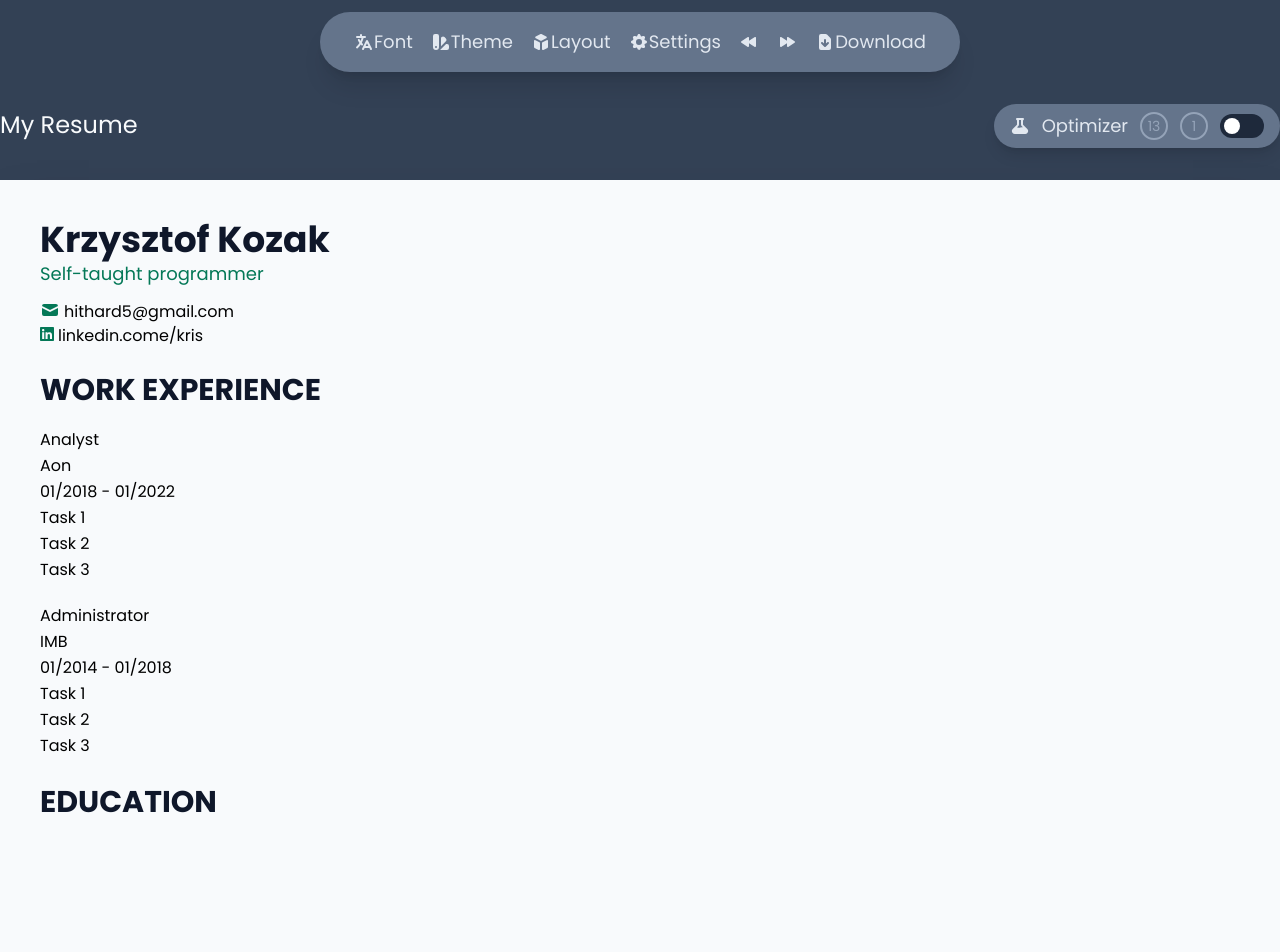
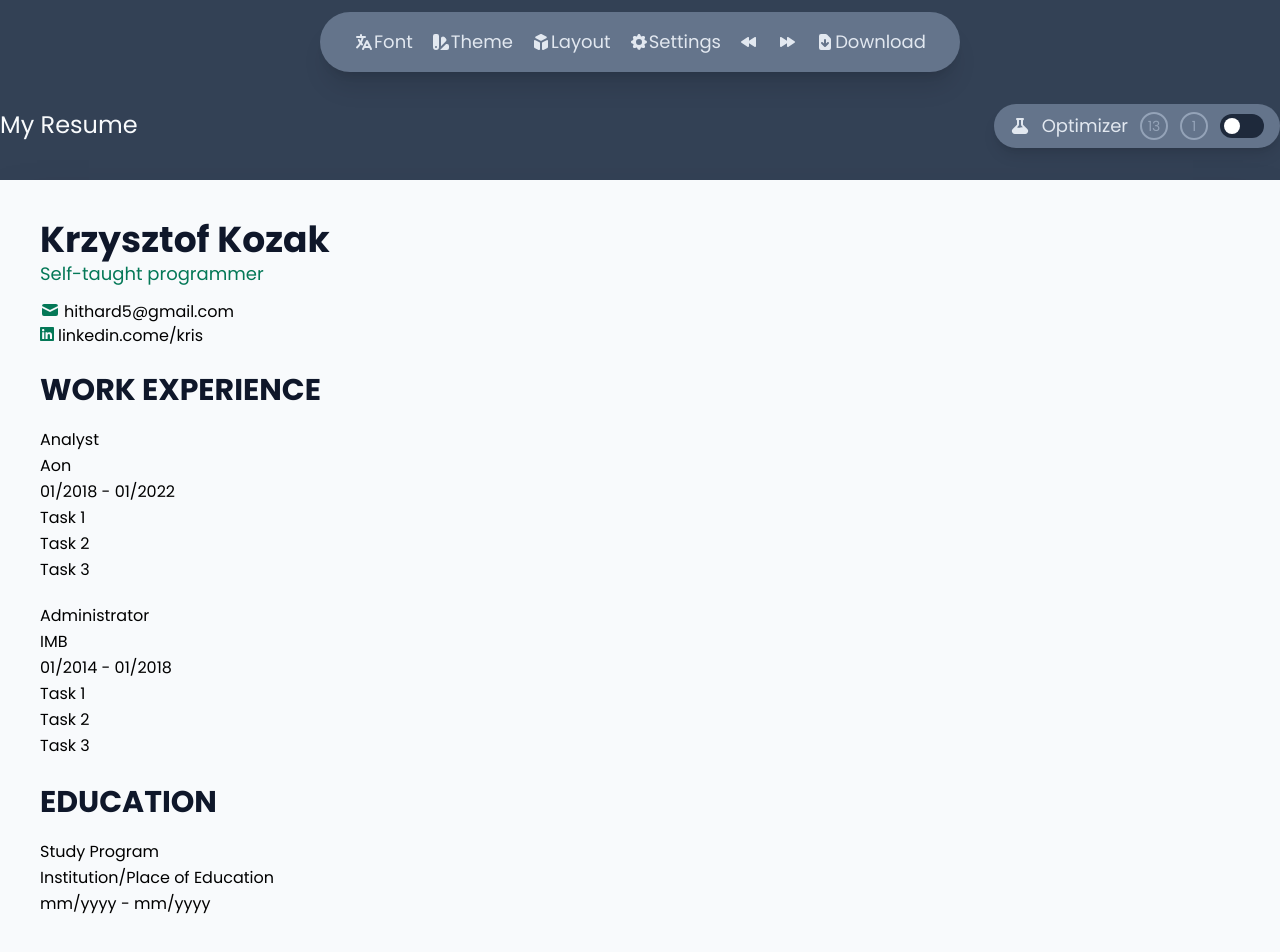
Before and after one commit to krzysztof-kozak/cv-builder, a React (Create React App) app: page / in a window 1280 px wide. Shown: the top 952 px of the page. Built offline with nearby package versions, Linux system fonts and the light colour scheme.

Commit message:
Add Institution with state logic

```diff
--- a/src/components/education/Education.js
+++ b/src/components/education/Education.js
@@ -1,11 +1,59 @@
 import { useState } from 'react';
 import { Institution } from './index';
 
+const defaultInstitutions = [
+  {
+    studyProgram: 'Study Program',
+    placeOfEducation: 'Institution/Place of Education',
+    courses: [],
+    startDate: 'mm/yyyy',
+    endDate: 'mm/yyyy',
+    id: crypto.randomUUID(),
+  },
+];
+
 export default function Education() {
-  const [institutions, setInstitutions] = useState([]);
+  const [institutions, setInstitutions] = useState(defaultInstitutions);
+  const [newInstitutionAdded, setNewInstitutionAdded] = useState(false);
 
-  const listOfInstitutions = institutions.map((institution) => {
-    return <Institution key={institution.id} institution={institution} />;
+  function handleInstitutionEdit(positionId, nextPosition) {
+    const nextInstitutions = institutions.map((ins) => {
+      if (ins.id === positionId) {
+        return nextPosition;
+      }
+      return ins;
+    });
+    setInstitutions(nextInstitutions);
+  }
+
+  function handleInstitutionAdd() {
+    const institutionToAdd = {
+      studyProgram: 'Study Program',
+      placeOfEducation: 'Institution / Place of Education',
+      courses: [{ id: crypto.randomUUID(), value: '' }],
+      startDate: '',
+      endDate: '',
+      id: crypto.randomUUID(),
+    };
+
+    const nextInstitution = [...institutions, institutionToAdd];
+    setInstitutions(nextInstitution);
+
+    if (!newInstitutionAdded) {
+      setNewInstitutionAdded(true);
+    }
+  }
+
+  const listOfInstitutions = institutions.map((institution, index) => {
+    return (
+      <Institution
+        key={institution.id}
+        institution={institution}
+        onInstitutionEdit={handleInstitutionEdit}
+        onInstitutionAdd={handleInstitutionAdd}
+        defaultEditing={index === institutions.length - 1 && newInstitutionAdded}
+      />
+    );
   });
 
   return (
--- a/src/components/education/Institution.js
+++ b/src/components/education/Institution.js
@@ -1,8 +1,39 @@
-import { useState } from 'react';
+import { useEffect, useRef, useState } from 'react';
 import { PlusCircleIcon } from '@heroicons/react/solid';
+import { flushSync } from 'react-dom';
 
-export default function Institution({ institution }) {
-  const [editing, setEditing] = useState(false);
+export default function Institution({ institution, onInstitutionAdd, onInstitutionEdit, defaultEditing }) {
+  const [editing, setEditing] = useState(defaultEditing);
+  const institutionNodeRef = useRef(null);
+  const plusSignNodeRef = useRef(null);
+  const courseListNodeRef = useRef(null);
+
+  function handleEducationClick() {
+    setEditing(true);
+  }
+
+  function handleInstitutionEdit(nextPosition) {
+    onInstitutionEdit(institution.id, nextPosition);
+  }
+
+  function handleInstitutionAdd() {
+    onInstitutionAdd();
+  }
+
+  useEffect(() => {
+    function handleOutsideClick(e) {
+      const outsideClick = !institutionNodeRef.current.contains(e.target);
+      const plusSignClick = plusSignNodeRef.current?.contains(e.target);
+
+      if (outsideClick || plusSignClick) {
+        setEditing(false);
+      }
+    }
+
+    document.addEventListener('mousedown', handleOutsideClick);
+
+    return () => document.removeEventListener('mousedown', handleOutsideClick);
+  }, [editing]);
 
   const { studyProgram, placeOfEducation, startDate, endDate, courses } = institution;
 
@@ -15,12 +46,20 @@ export default function Institution({ institution }) {
           placeholder="Title/Position"
           value={studyProgram}
           name="studyProgram"
+          onChange={(e) => {
+            const nextInstitution = { ...institution, studyProgram: e.target.value };
+            handleInstitutionEdit(nextInstitution);
+          }}
         />
         <input
           className="bg-initial flex-shrink-0 basis-full border-b-2 border-emerald-200 border-transparent bg-inherit focus:border-emerald-600 focus:outline-none"
           placeholder="Workplace/Company"
           value={placeOfEducation}
-          name="Place of Education"
+          name="placeOfEducation"
+          onChange={(e) => {
+            const nextInstitution = { ...institution, placeOfEducation: e.target.value };
+            handleInstitutionEdit(nextInstitution);
+          }}
         />
         <div className="flex gap-2">
           <input
@@ -28,6 +67,10 @@ export default function Institution({ institution }) {
             placeholder="mm/yyyy"
             value={startDate}
             name="startDate"
+            onChange={(e) => {
+              const nextInstitution = { ...institution, startDate: e.target.value };
+              handleInstitutionEdit(nextInstitution);
+            }}
           />{' '}
           <span>-</span>{' '}
           <input
@@ -35,20 +78,71 @@ export default function Institution({ institution }) {
             placeholder="mm/yyyy"
             value={endDate}
             name="endDate"
+            onChange={(e) => {
+              const nextInstitution = { ...institution, endDate: e.target.value };
+              handleInstitutionEdit(nextInstitution);
+            }}
           />
         </div>
-        <ul className="flex flex-shrink-0 basis-full flex-wrap">
-          {courses.map(({ id, value }) => (
+        <ul ref={courseListNodeRef} className="flex flex-shrink-0 basis-full flex-wrap">
+          {courses.length > 0 ? (
+            courses.map(({ id, value }) => (
+              <input
+                className="flex-shrink-0 basis-full border-b-2 border-emerald-200 border-transparent bg-inherit focus:border-emerald-600 focus:outline-none"
+                placeholder="Accomplishment/Responsibility/Task"
+                key={id}
+                value={value}
+                name="courses"
+                onChange={(e) => {
+                  const nextCourses = courses.map((c) => {
+                    if (c.id === id) {
+                      return { ...c, value: e.target.value };
+                    }
+                    return c;
+                  });
+                  const nextInstitution = { ...institution, courses: nextCourses };
+
+                  handleInstitutionEdit(nextInstitution);
+                }}
+                onKeyDown={(e) => {
+                  const pressedEnter = e.key === 'Enter';
+                  const hasValue = e.target.value.length > 0;
+
+                  if (pressedEnter && hasValue) {
+                    const nextCourses = [...courses, { id: crypto.randomUUID(), value: '' }];
+                    const nextInstitution = { ...institution, courses: nextCourses };
+
+                    flushSync(() => {
+                      handleInstitutionEdit(nextInstitution);
+                    });
+                    courseListNodeRef.current.lastChild.focus();
+                  }
+                }}
+              />
+            ))
+          ) : (
             <input
               className="flex-shrink-0 basis-full border-b-2 border-emerald-200 border-transparent bg-inherit focus:border-emerald-600 focus:outline-none"
-              placeholder="Accomplishment/Responsibility/Task"
-              key={id}
-              value={value}
+              placeholder="Course/Thesis/Project"
               name="courses"
+              onChange={(e) => {
+                const nextCourses = [...courses, { id: crypto.randomUUID(), value: e.target.value }];
+                const nextInstitution = { ...institution, courses: nextCourses };
+
+                flushSync(() => {
+                  handleInstitutionEdit(nextInstitution);
+                });
+
+                courseListNodeRef.current.lastChild.focus();
+              }}
             />
-          ))}
+          )}
         </ul>
-        <div className="group mt-3 flex flex-shrink-0 basis-full cursor-pointer items-center gap-3">
+        <div
+          ref={plusSignNodeRef}
+          onMouseDown={handleInstitutionAdd}
+          className="group mt-3 flex flex-shrink-0 basis-full cursor-pointer items-center gap-3"
+        >
           <PlusCircleIcon className="h-7 w-7 text-emerald-500 group-hover:scale-110" />
           <div className="basis-full border-b-4 border-dotted border-emerald-200"></div>
         </div>
@@ -73,5 +167,9 @@ export default function Institution({ institution }) {
     );
   }
 
-  return <div className="mt-5 flex flex-wrap">{institutionContent}</div>;
+  return (
+    <div ref={institutionNodeRef} onClick={handleEducationClick} className="mt-5 flex flex-wrap">
+      {institutionContent}
+    </div>
+  );
 }
```
